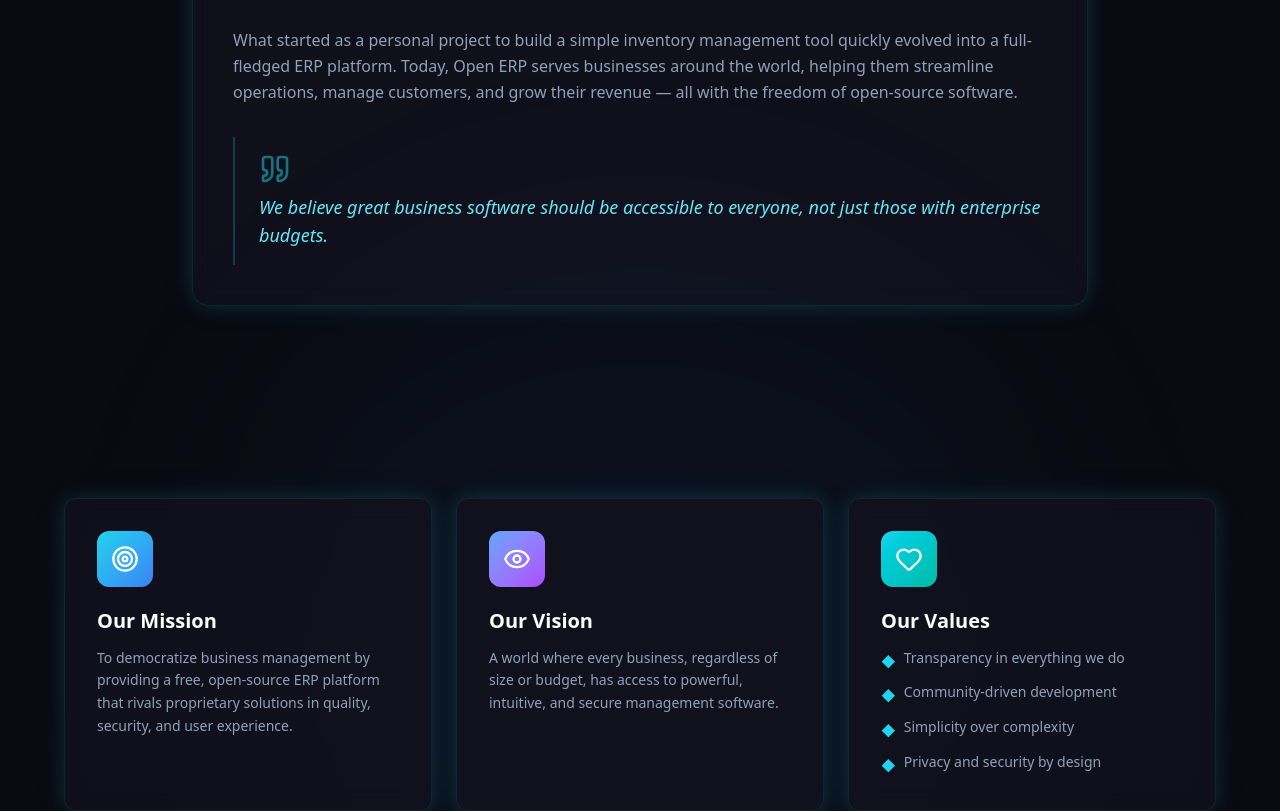
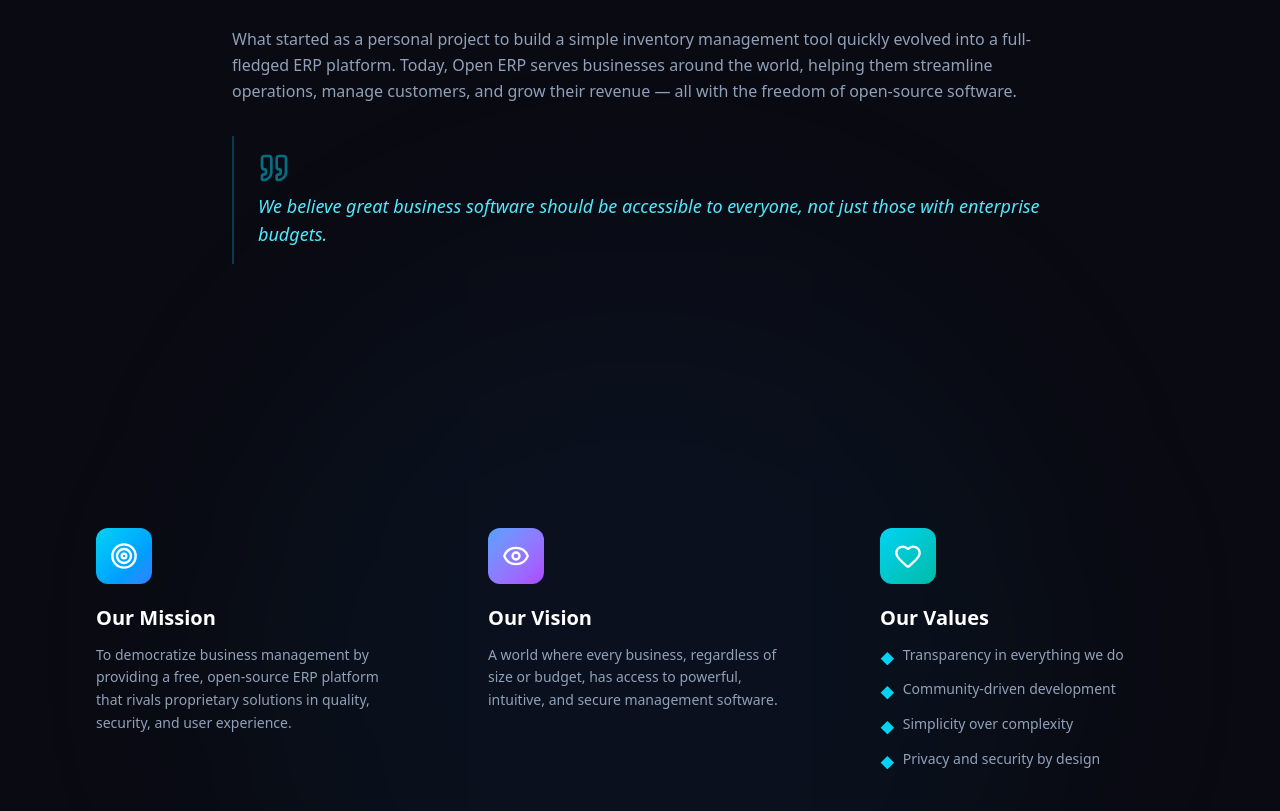
Before and after one commit to ErickGBR/open-erp-mvp, a Next.js app in the folder frontend/: page /about in a window 1280 px wide. Shown: the part 1060-1871 px from the top of the page. Built offline with nearby package versions, Linux system fonts and the light colour scheme; no server answers.

Commit message:
style: add Corporate Premium design tokens, utilities, and base styles

```diff
--- a/frontend/src/app/globals.css
+++ b/frontend/src/app/globals.css
@@ -1,234 +1,65 @@
 @import "tailwindcss";
 
+/* ══════════════════════════════════════════════════════════════
+   Open ERP — Corporate Premium Design System
+   Inspired by Vercel, Stripe Dashboard, Apple Business
+   ══════════════════════════════════════════════════════════════ */
+
 @theme {
-  --color-surface-bg: #0a0a12;
-  --color-surface-card: #12121e;
-  --color-surface-elevated: #1a1a2e;
-  --color-neon-cyan: #22d3ee;
-  --color-neon-blue: #3b82f6;
-  --color-neon-purple: #a855f7;
-  --color-cyan-300: #67e8f9;
-  --color-cyan-400: #22d3ee;
-  --color-cyan-500: #06b6d4;
-  --color-cyan-600: #0891b2;
-  --color-blue-400: #60a5fa;
-  --color-blue-500: #3b82f6;
-  --color-blue-600: #2563eb;
-  --color-text-primary: #e2e8f0;
-  --color-text-secondary: #94a3b8;
-  --color-text-muted: #64748b;
-  --color-border-subtle: rgba(34, 211, 238, 0.1);
-  --color-border-glow: rgba(34, 211, 238, 0.3);
+  /* ── Brand palette ──────────────────────────────────────── */
+  --color-navy:          #102A43;
+  --color-navy-light:    #1A3A5C;
+  --color-primary:       #2563EB;
+  --color-primary-light: #3B82F6;
+  --color-primary-dark:  #1D4ED8;
+
+  /* ── Surfaces ───────────────────────────────────────────── */
+  --color-surface:       #FFFFFF;
+  --color-surface-card:  #F8FAFC;
+  --color-surface-hover: #F1F5F9;
+
+  /* ── Text ───────────────────────────────────────────────── */
+  --color-text-primary:   #1E293B;
+  --color-text-secondary: #64748B;
+  --color-text-muted:     #94A3B8;
+
+  /* ── Borders ────────────────────────────────────────────── */
+  --color-border:        #E2E8F0;
+  --color-border-light:  #F1F5F9;
+
+  /* ── Semantic ───────────────────────────────────────────── */
+  --color-success:       #16A34A;
+  --color-success-light: #DCFCE7;
+  --color-warning:       #F59E0B;
+  --color-warning-light: #FEF3C7;
+  --color-danger:        #DC2626;
+  --color-danger-light:  #FEE2E2;
+  --color-info:          #2563EB;
+  --color-info-light:    #DBEAFE;
+  --color-neutral:       #64748B;
+  --color-neutral-light: #F1F5F9;
 }
 
-/* Smooth scroll */
+/* ── Base ─────────────────────────────────────────────────── */
+
 html {
   scroll-behavior: smooth;
 }
 
 body {
-  background-color: #0a0a12;
-  color: #e2e8f0;
-  font-family: system-ui, -apple-system, sans-serif;
+  background-color: #F8FAFC;
+  color: #1E293B;
+  font-family: system-ui, -apple-system, 'Segoe UI', Roboto, sans-serif;
+  -webkit-font-smoothing: antialiased;
+  -moz-osx-font-smoothing: grayscale;
 }
 
-/* Selection */
 ::selection {
-  background: rgba(34, 211, 238, 0.3);
-  color: #e2e8f0;
+  background: rgba(37, 99, 235, 0.15);
+  color: #1E293B;
 }
 
-/* ── Glow utilities ──────────────────────────────────────────────── */
-
-@utility glow-cyan {
-  box-shadow: 0 0 20px rgba(34, 211, 238, 0.15),
-              0 0 40px rgba(34, 211, 238, 0.05);
-}
-
-@utility glow-cyan-sm {
-  box-shadow: 0 0 10px rgba(34, 211, 238, 0.1);
-}
-
-@utility glow-blue {
-  box-shadow: 0 0 20px rgba(59, 130, 246, 0.15),
-              0 0 40px rgba(59, 130, 246, 0.05);
-}
-
-@utility text-neon {
-  background-image: linear-gradient(135deg, #22d3ee, #3b82f6);
-  -webkit-background-clip: text;
-  background-clip: text;
-  color: transparent;
-}
-
-/* ── Glass card ──────────────────────────────────────────────────── */
-
-@utility glass-card {
-  background: rgba(18, 18, 30, 0.8);
-  backdrop-filter: blur(12px);
-  -webkit-backdrop-filter: blur(12px);
-  border: 1px solid rgba(34, 211, 238, 0.1);
-}
-
-@utility glass-card-hover {
-  background: rgba(18, 18, 30, 0.8);
-  backdrop-filter: blur(12px);
-  -webkit-backdrop-filter: blur(12px);
-  border: 1px solid rgba(34, 211, 238, 0.1);
-  transition: all 0.3s ease;
-}
-
-.glass-card-hover:hover {
-  border-color: rgba(34, 211, 238, 0.4);
-  box-shadow: 0 0 25px rgba(34, 211, 238, 0.1);
-  transform: translateY(-2px);
-}
-
-/* ── Gradient button cyan ────────────────────────────────────────── */
-
-@utility btn-cyan {
-  background-image: linear-gradient(135deg, #22d3ee, #3b82f6);
-  color: white;
-  font-weight: 600;
-  border-radius: 0.5rem;
-  padding: 0.75rem 2rem;
-  transition: all 0.3s ease;
-}
-
-.btn-cyan:hover {
-  box-shadow: 0 0 25px rgba(34, 211, 238, 0.3);
-  transform: translateY(-1px);
-}
-
-/* ── Outline button ──────────────────────────────────────────────── */
-
-@utility btn-outline {
-  border: 1px solid rgba(34, 211, 238, 0.3);
-  color: #22d3ee;
-  font-weight: 600;
-  border-radius: 0.5rem;
-  padding: 0.75rem 2rem;
-  transition: all 0.3s ease;
-  background: transparent;
-}
-
-.btn-outline:hover {
-  background: rgba(34, 211, 238, 0.1);
-  border-color: rgba(34, 211, 238, 0.6);
-  box-shadow: 0 0 15px rgba(34, 211, 238, 0.1);
-}
-
-/* ── Neon input ──────────────────────────────────────────────────── */
-
-@utility neon-input {
-  background: rgba(26, 26, 46, 0.8);
-  border: 1px solid rgba(34, 211, 238, 0.15);
-  border-radius: 0.5rem;
-  color: #e2e8f0;
-  transition: all 0.3s ease;
-}
-
-.neon-input:focus {
-  outline: none;
-  border-color: rgba(34, 211, 238, 0.5);
-  box-shadow: 0 0 15px rgba(34, 211, 238, 0.1);
-}
-
-/* ── Dropdown fade-in animation ──────────────────────────────────── */
-
-@keyframes fadeIn {
-  from { opacity: 0; transform: translateY(-4px); }
-  to { opacity: 1; transform: translateY(0); }
-}
-
-/* ── Floating orbs animation ─────────────────────────────────────── */
-
-@keyframes orbFloat {
-  0%, 100% { transform: translate(0, 0) scale(1); opacity: 0.3; }
-  25% { transform: translate(40px, -30px) scale(1.1); opacity: 0.4; }
-  50% { transform: translate(-20px, 40px) scale(0.9); opacity: 0.2; }
-  75% { transform: translate(30px, 20px) scale(1.05); opacity: 0.35; }
-}
-
-@utility orb-cyan {
-  position: absolute;
-  border-radius: 9999px;
-  background: rgba(34, 211, 238, 0.15);
-  filter: blur(80px);
-  pointer-events: none;
-}
-
-@utility orb-blue {
-  position: absolute;
-  border-radius: 9999px;
-  background: rgba(59, 130, 246, 0.12);
-  filter: blur(80px);
-  pointer-events: none;
-}
-
-/* ── Marquee ticker animation ─────────────────────────────────────── */
-
-@keyframes marquee {
-  0% { transform: translateX(0); }
-  100% { transform: translateX(-50%); }
-}
-
-@utility animate-marquee {
-  animation: marquee 30s linear infinite;
-}
-
-/* ── Sweep gradient animation ────────────────────────────────────── */
-
-@keyframes sweepGradient {
-  0% { background-position: 0% 50%; }
-  50% { background-position: 100% 50%; }
-  100% { background-position: 0% 50%; }
-}
-
-@utility gradient-sweep {
-  background-size: 200% 200%;
-  animation: sweepGradient 4s ease infinite;
-}
-
-/* ── Neon glow for active sidebar items ──────────────────────────── */
-
-@utility neon-glow-right {
-  box-shadow: inset -2px 0 0 0 #22d3ee;
-}
-
-/* ── Status badges (dark mode) ───────────────────────────────────── */
-
-@utility badge-pending {
-  background: rgba(251, 191, 36, 0.15);
-  color: #fbbf24;
-  border: 1px solid rgba(251, 191, 36, 0.2);
-}
-
-@utility badge-paid {
-  background: rgba(52, 211, 153, 0.15);
-  color: #34d399;
-  border: 1px solid rgba(52, 211, 153, 0.2);
-}
-
-@utility badge-cancelled {
-  background: rgba(248, 113, 113, 0.15);
-  color: #f87171;
-  border: 1px solid rgba(248, 113, 113, 0.2);
-}
-
-@utility badge-active {
-  background: rgba(52, 211, 153, 0.15);
-  color: #34d399;
-  border: 1px solid rgba(52, 211, 153, 0.2);
-}
-
-@utility badge-inactive {
-  background: rgba(100, 116, 139, 0.15);
-  color: #94a3b8;
-  border: 1px solid rgba(100, 116, 139, 0.2);
-}
-
-/* ── Scrollbar styling ───────────────────────────────────────────── */
+/* ── Scrollbar minimal ────────────────────────────────────── */
 
 ::-webkit-scrollbar {
   width: 6px;
@@ -240,21 +71,217 @@
 }
 
 ::-webkit-scrollbar-thumb {
-  background: rgba(34, 211, 238, 0.15);
+  background: #CBD5E1;
   border-radius: 3px;
 }
 
 ::-webkit-scrollbar-thumb:hover {
-  background: rgba(34, 211, 238, 0.3);
+  background: #94A3B8;
 }
 
-/* ── Carousel sweep effects ────────────────────────────── */
-@keyframes carouselSweepRight {
-  0%   { transform: translateX(-100%); opacity: 0.8; }
-  100% { transform: translateX(100%);  opacity: 0; }
+/* ── Card utility ─────────────────────────────────────────── */
+
+@utility card {
+  background-color: #FFFFFF;
+  border: 1px solid #E2E8F0;
+  border-radius: 0.75rem;
+  box-shadow: 0 1px 2px 0 rgba(0, 0, 0, 0.03), 0 1px 3px 0 rgba(0, 0, 0, 0.05);
+  padding: 1.5rem;
 }
 
-@keyframes carouselSweepLeft {
-  0%   { transform: translateX(100%);  opacity: 0.8; }
-  100% { transform: translateX(-100%); opacity: 0; }
+@utility card-hover {
+  background-color: #FFFFFF;
+  border: 1px solid #E2E8F0;
+  border-radius: 0.75rem;
+  box-shadow: 0 1px 2px 0 rgba(0, 0, 0, 0.03), 0 1px 3px 0 rgba(0, 0, 0, 0.05);
+  padding: 1.5rem;
+  transition: box-shadow 0.2s ease, border-color 0.2s ease;
 }
+
+.card-hover:hover {
+  border-color: #2563EB;
+  box-shadow: 0 4px 6px -1px rgba(0, 0, 0, 0.05), 0 10px 15px -3px rgba(0, 0, 0, 0.05);
+}
+
+/* ── Button utilities ─────────────────────────────────────── */
+
+@utility btn-primary {
+  background-color: #102A43;
+  color: #FFFFFF;
+  font-weight: 600;
+  font-size: 0.875rem;
+  border-radius: 0.5rem;
+  padding: 0.625rem 1.25rem;
+  transition: background-color 0.2s ease;
+  cursor: pointer;
+  border: none;
+  display: inline-flex;
+  align-items: center;
+  justify-content: center;
+  gap: 0.5rem;
+}
+
+.btn-primary:hover {
+  background-color: #1A3A5C;
+}
+
+.btn-primary:disabled {
+  opacity: 0.5;
+  cursor: not-allowed;
+}
+
+@utility btn-secondary {
+  background-color: #2563EB;
+  color: #FFFFFF;
+  font-weight: 600;
+  font-size: 0.875rem;
+  border-radius: 0.5rem;
+  padding: 0.625rem 1.25rem;
+  transition: background-color 0.2s ease;
+  cursor: pointer;
+  border: none;
+  display: inline-flex;
+  align-items: center;
+  justify-content: center;
+  gap: 0.5rem;
+}
+
+.btn-secondary:hover {
+  background-color: #1D4ED8;
+}
+
+.btn-secondary:disabled {
+  opacity: 0.5;
+  cursor: not-allowed;
+}
+
+@utility btn-outline {
+  background-color: transparent;
+  color: #102A43;
+  font-weight: 600;
+  font-size: 0.875rem;
+  border-radius: 0.5rem;
+  padding: 0.625rem 1.25rem;
+  border: 1px solid #E2E8F0;
+  transition: all 0.2s ease;
+  cursor: pointer;
+  display: inline-flex;
+  align-items: center;
+  justify-content: center;
+  gap: 0.5rem;
+}
+
+.btn-outline:hover {
+  background-color: #F8FAFC;
+  border-color: #CBD5E1;
+}
+
+.btn-outline:disabled {
+  opacity: 0.5;
+  cursor: not-allowed;
+}
+
+/* ── Badge utilities ──────────────────────────────────────── */
+
+@utility badge-success {
+  display: inline-flex;
+  align-items: center;
+  padding: 0.125rem 0.625rem;
+  border-radius: 9999px;
+  font-size: 0.75rem;
+  font-weight: 600;
+  background-color: #DCFCE7;
+  color: #16A34A;
+}
+
+@utility badge-warning {
+  display: inline-flex;
+  align-items: center;
+  padding: 0.125rem 0.625rem;
+  border-radius: 9999px;
+  font-size: 0.75rem;
+  font-weight: 600;
+  background-color: #FEF3C7;
+  color: #F59E0B;
+}
+
+@utility badge-danger {
+  display: inline-flex;
+  align-items: center;
+  padding: 0.125rem 0.625rem;
+  border-radius: 9999px;
+  font-size: 0.75rem;
+  font-weight: 600;
+  background-color: #FEE2E2;
+  color: #DC2626;
+}
+
+@utility badge-info {
+  display: inline-flex;
+  align-items: center;
+  padding: 0.125rem 0.625rem;
+  border-radius: 9999px;
+  font-size: 0.75rem;
+  font-weight: 600;
+  background-color: #DBEAFE;
+  color: #2563EB;
+}
+
+@utility badge-neutral {
+  display: inline-flex;
+  align-items: center;
+  padding: 0.125rem 0.625rem;
+  border-radius: 9999px;
+  font-size: 0.75rem;
+  font-weight: 600;
+  background-color: #F1F5F9;
+  color: #64748B;
+}
+
+/* ── Animations ───────────────────────────────────────────── */
+
+@keyframes fadeIn {
+  from { opacity: 0; }
+  to { opacity: 1; }
+}
+
+@keyframes slideUp {
+  from { opacity: 0; transform: translateY(8px); }
+  to { opacity: 1; transform: translateY(0); }
+}
+
+@keyframes slideDown {
+  from { opacity: 0; transform: translateY(-4px); }
+  to { opacity: 1; transform: translateY(0); }
+}
+
+@utility animate-fade-in {
+  animation: fadeIn 0.2s ease-out;
+}
+
+@utility animate-slide-up {
+  animation: slideUp 0.25s ease-out;
+}
+
+@utility animate-slide-down {
+  animation: slideDown 0.2s ease-out;
+}
+
+/* ── Focus ring ───────────────────────────────────────────── */
+
+@utility focus-ring {
+  outline: none;
+}
+
+.focus-ring:focus-visible {
+  outline: 2px solid #2563EB;
+  outline-offset: 2px;
+}
+
+/* ── Truncate ─────────────────────────────────────────────── */
+
+@utility truncate-1 {
+  overflow: hidden;
+  text-overflow: ellipsis;
+  white-space: nowrap;
+}
```
